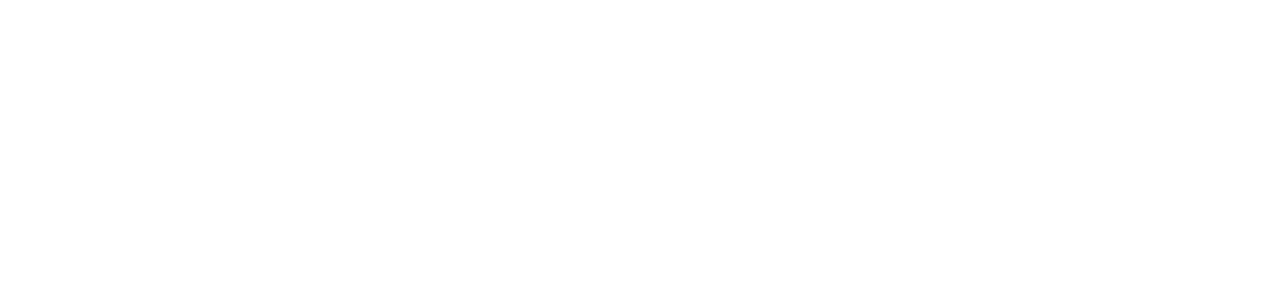
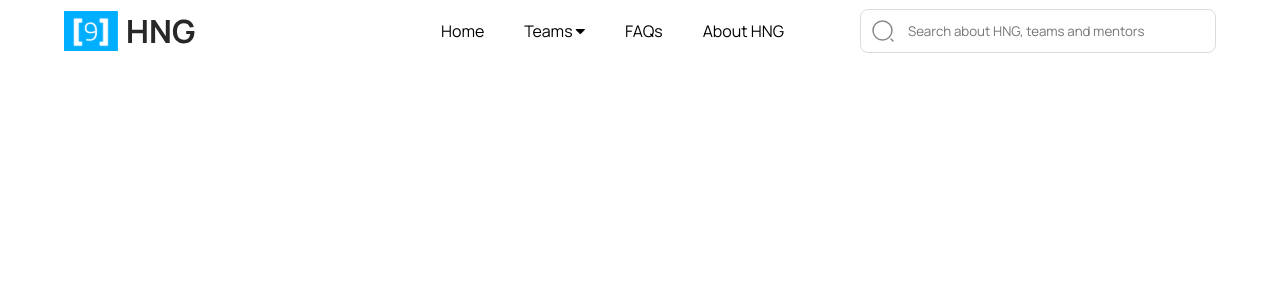
Before and after one commit to jadesolaadeagbo/Frontend-Portfolio, a React (Create React App) app: page / in a window 1280 px wide. Shown: the top 300 px of the page. Built offline with nearby package versions, Linux system fonts and the light colour scheme.

Commit message:
feat: Navbar added

```diff
--- a/public/index.html
+++ b/public/index.html
@@ -23,6 +23,7 @@
       work correctly both with client-side routing and a non-root public URL.
       Learn how to configure a non-root public URL by running `npm run build`.
     -->
+    <link rel="stylesheet" href="https://maxcdn.bootstrapcdn.com/font-awesome/4.4.0/css/font-awesome.min.css">
     <title>React App</title>
   </head>
   <body>
--- a/src/App.css
+++ b/src/App.css
@@ -1 +1,9 @@
 @import url('https://fonts.googleapis.com/css2?family=Manrope:wght@200;300;400;500;600;700&display=swap');
+
+
+*{
+    padding: 0;
+    margin: 0;
+    box-sizing: border-box;
+    font-family: 'Manrope', sans-serif;
+}
--- a/src/App.js
+++ b/src/App.js
@@ -1,10 +1,11 @@
 import React from 'react'
 import "./App.css"
+import Navbar from "./components/Navbar/Navbar"
 
 const App = () => {
   return (
     <div>
-
+      <Navbar></Navbar>
     </div>
   )
 }
--- /dev/null
+++ b/src/components/Navbar/Navbar.css
@@ -0,0 +1,50 @@
+.navbar{
+    display: flex;
+    height: 100%;
+    justify-content: space-between;
+    width: 90%;
+    margin: auto;
+}
+.nav{
+    display: flex;
+}
+
+.nav li{
+    list-style-type: none;
+    padding: 20px;
+}
+
+.navbar .container{
+    display: flex;
+    align-items: center;
+    gap: 56px;
+}
+.search-div{
+    display: flex;
+    padding: 10px;
+    gap: 10px;
+    width: 356px;
+    height: 44px;
+    border: 1px solid #DCDCDC;
+    border-radius: 8px;
+    color: #C5C5C5;
+    font-size: 14px;
+    align-items: center;
+
+}
+
+.search-form{
+    display: flex;
+    height: 100%;
+    align-items: center;
+    gap: 13px;
+}
+
+input[type='text']{
+    width: 300px;
+    border: none;
+}
+/* .search-input{
+    top:100;
+    line-height: 24px;
+} */
--- /dev/null
+++ b/src/components/Navbar/Navbar.js
@@ -0,0 +1,32 @@
+import React from 'react'
+import Logo from "../../assets/Logo.svg"
+import "./Navbar.css"
+import searchNormal from "../../assets/searchNormal.svg"
+
+const Navbar = () => {
+  return (
+    <div className='navbar'>
+      <img src={Logo} alt="" />
+
+      <div className='container'>
+        <ul className='nav'>
+            <li>Home</li>
+            <li>Teams <i class="fa fa-caret-down "></i></li>
+            <li>FAQs</li>
+            <li>About HNG</li>
+        </ul>
+
+        <div className="search-div">
+        <form className='search-form'>
+            <img src={searchNormal} alt="" />
+            <input type="text" className='search-input' placeholder='Search about HNG, teams and mentors'/>
+        </form>
+        </div>
+
+
+        </div>
+    </div>
+  )
+}
+
+export default Navbar
--- a/src/index.js
+++ b/src/index.js
@@ -8,6 +8,7 @@
   <React.StrictMode>
     <App />
   </React.StrictMode>
+
 );
 
 // If you want to start measuring performance in your app, pass a function
```
Also changed, not shown: src/assets/Logo.svg, src/assets/searchNormal.svg (added).
